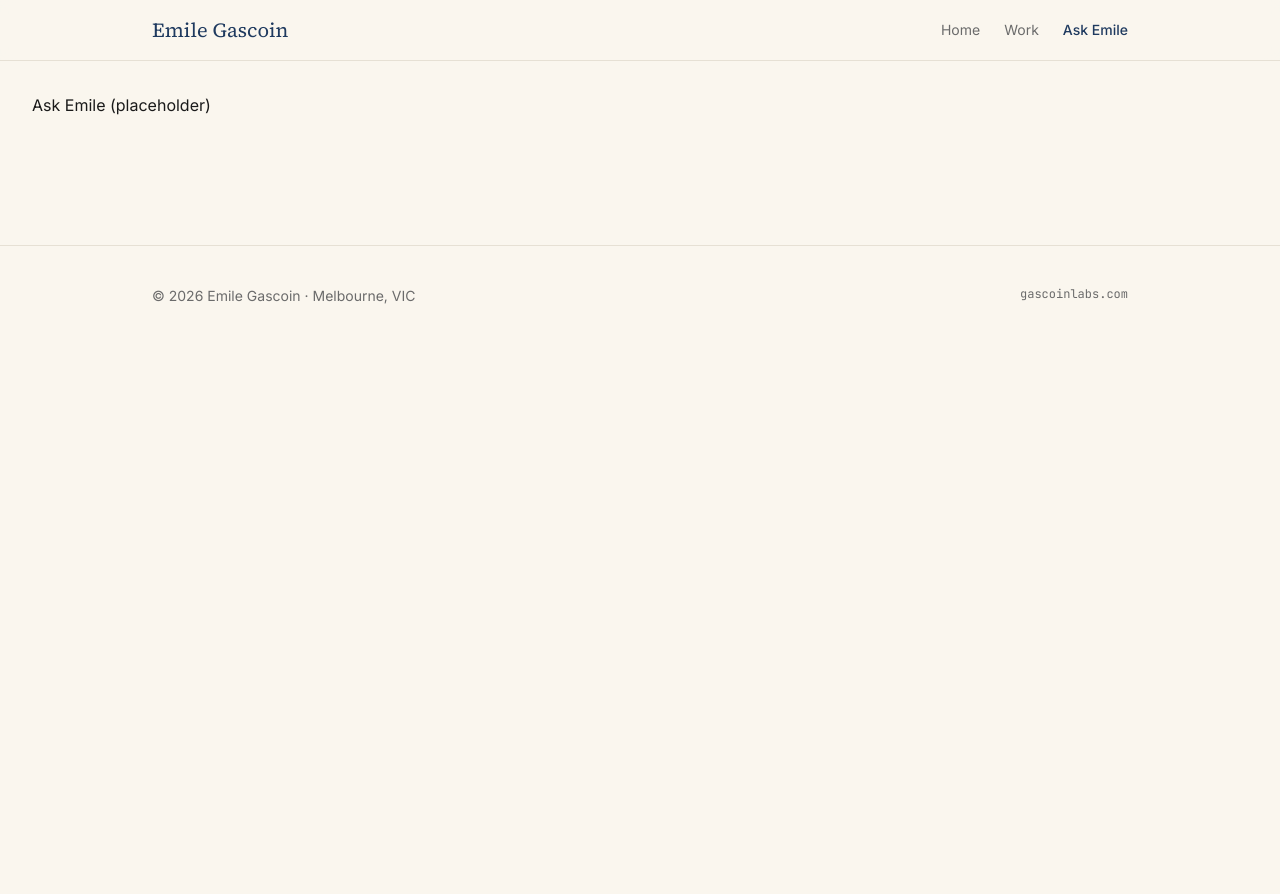
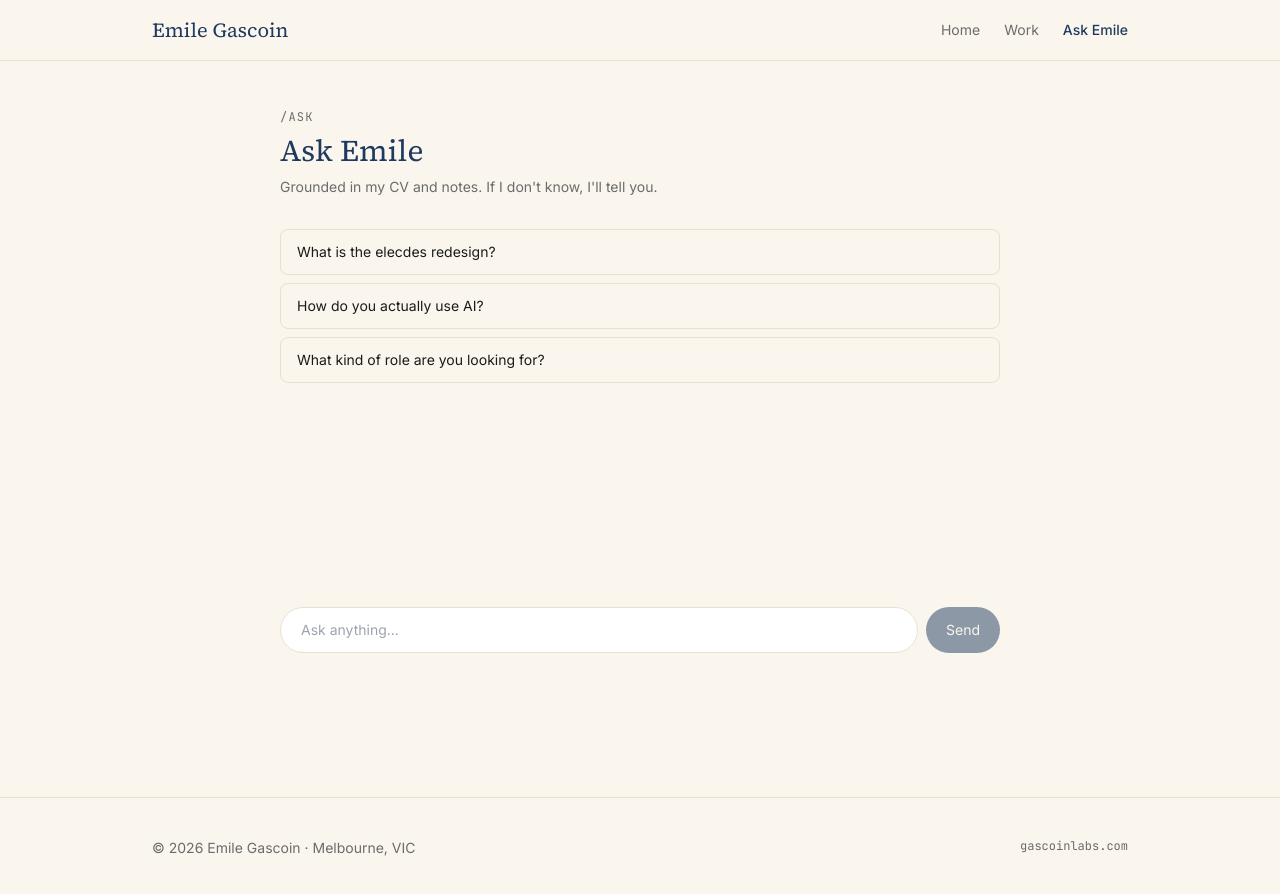
Before and after one commit to emilegascoin/gascoinlabs, a React (Vite) app: page /ask in a window 1280 px wide. Shown: the top 894 px of the page. Before the commit the page ends 800 px from the top, so only its background shows below. Built offline with nearby package versions, Linux system fonts and the light colour scheme.

Commit message:
feat: add /ask conversation page with Turnstile and streaming

```diff
--- /dev/null
+++ b/src/lib/turnstileClient.js
@@ -0,0 +1,40 @@
+// Lazy-loads the Turnstile script and renders an invisible widget on demand.
+let scriptPromise
+
+function loadScript() {
+  if (scriptPromise) return scriptPromise
+  scriptPromise = new Promise((resolve, reject) => {
+    const s = document.createElement('script')
+    s.src = 'https://challenges.cloudflare.com/turnstile/v0/api.js?render=explicit'
+    s.async = true
+    s.defer = true
+    s.onload = resolve
+    s.onerror = reject
+    document.head.appendChild(s)
+  })
+  return scriptPromise
+}
+
+export async function getTurnstileToken() {
+  const siteKey = import.meta.env.VITE_TURNSTILE_SITE_KEY
+  if (!siteKey) throw new Error('VITE_TURNSTILE_SITE_KEY not set')
+  await loadScript()
+
+  return new Promise((resolve, reject) => {
+    const container = document.createElement('div')
+    container.style.display = 'none'
+    document.body.appendChild(container)
+    window.turnstile.render(container, {
+      sitekey: siteKey,
+      size: 'invisible',
+      callback: (token) => {
+        resolve(token)
+        document.body.removeChild(container)
+      },
+      'error-callback': () => {
+        reject(new Error('Turnstile error'))
+        document.body.removeChild(container)
+      },
+    })
+  })
+}
--- a/src/pages/Ask.jsx
+++ b/src/pages/Ask.jsx
@@ -1,3 +1,127 @@
+import { useEffect, useRef, useState } from 'react'
+import { useLocation } from 'react-router-dom'
+import { getTurnstileToken } from '../lib/turnstileClient'
+import { askEmileWidget } from '../lib/content'
+
 export default function Ask() {
-  return <div className="p-8">Ask Emile (placeholder)</div>
+  const location = useLocation()
+  const [messages, setMessages] = useState([])
+  const [input, setInput] = useState('')
+  const [pending, setPending] = useState(false)
+  const initialised = useRef(false)
+  const scrollRef = useRef(null)
+
+  useEffect(() => {
+    if (initialised.current) return
+    initialised.current = true
+    const initial = location.state?.initialPrompt
+    if (initial) send(initial)
+  }, []) // eslint-disable-line react-hooks/exhaustive-deps
+
+  useEffect(() => {
+    scrollRef.current?.scrollIntoView({ behavior: 'smooth' })
+  }, [messages])
+
+  async function send(content) {
+    if (!content.trim() || pending) return
+    setPending(true)
+    setInput('')
+    const next = [...messages, { role: 'user', content }]
+    setMessages(next)
+
+    let token
+    try {
+      token = await getTurnstileToken()
+    } catch {
+      setMessages([...next, { role: 'assistant', content: "Couldn't verify the request. Try refreshing." }])
+      setPending(false)
+      return
+    }
+
+    try {
+      const res = await fetch('/api/ask', {
+        method: 'POST',
+        headers: { 'Content-Type': 'application/json' },
+        body: JSON.stringify({
+          message: content,
+          history: messages,
+          turnstileToken: token,
+        }),
+      })
+
+      if (!res.ok) {
+        const err = await res.json().catch(() => ({}))
+        setMessages([...next, { role: 'assistant', content: err.error || 'Something went wrong.' }])
+        setPending(false)
+        return
+      }
+
+      const reader = res.body.getReader()
+      const decoder = new TextDecoder()
+      let acc = ''
+      setMessages([...next, { role: 'assistant', content: '' }])
+      while (true) {
+        const { done, value } = await reader.read()
+        if (done) break
+        acc += decoder.decode(value, { stream: true })
+        setMessages([...next, { role: 'assistant', content: acc }])
+      }
+    } catch (err) {
+      setMessages([...next, { role: 'assistant', content: 'Connection error. Email me at emilegascoin@gmail.com.' }])
+    } finally {
+      setPending(false)
+    }
+  }
+
+  return (
+    <div className="mx-auto max-w-3xl px-6 py-12 min-h-[80vh] flex flex-col">
+      <header className="mb-8">
+        <p className="font-mono text-xs uppercase tracking-widest text-muted mb-2">/ask</p>
+        <h1 className="font-serif text-3xl text-navy">Ask Emile</h1>
+        <p className="text-sm text-muted mt-2">Grounded in my CV and notes. If I don't know, I'll tell you.</p>
+      </header>
+
+      {messages.length === 0 && (
+        <div className="flex flex-col gap-2 mb-6">
+          {askEmileWidget.suggestions.map((s) => (
+            <button
+              key={s}
+              onClick={() => send(s)}
+              className="text-left text-sm px-4 py-3 border border-rule rounded-lg hover:bg-navy hover:text-cream hover:border-navy transition-colors"
+            >
+              {s}
+            </button>
+          ))}
+        </div>
+      )}
+
+      <div className="flex-1 space-y-5 mb-6">
+        {messages.map((m, i) => (
+          <div key={i} className={m.role === 'user' ? 'text-right' : ''}>
+            <div className={`inline-block max-w-prose text-left rounded-2xl px-4 py-3 ${m.role === 'user' ? 'bg-navy text-cream' : 'bg-white border border-rule'}`}>
+              <p className="text-sm whitespace-pre-wrap">{m.content || (pending && i === messages.length - 1 ? '…' : '')}</p>
+            </div>
+          </div>
+        ))}
+        <div ref={scrollRef} />
+      </div>
+
+      <form onSubmit={(e) => { e.preventDefault(); send(input) }} className="flex gap-2 sticky bottom-4">
+        <input
+          value={input}
+          onChange={(e) => setInput(e.target.value)}
+          disabled={pending}
+          placeholder="Ask anything..."
+          className="flex-1 border border-rule bg-white rounded-full px-5 py-3 text-sm focus:outline-none focus:border-navy"
+        />
+        <button
+          type="submit"
+          disabled={pending || !input.trim()}
+          className="bg-navy text-cream rounded-full px-5 py-3 text-sm hover:bg-navy-dark disabled:opacity-50"
+        >
+          Send
+        </button>
+      </form>
+    </div>
+  )
 }
```
